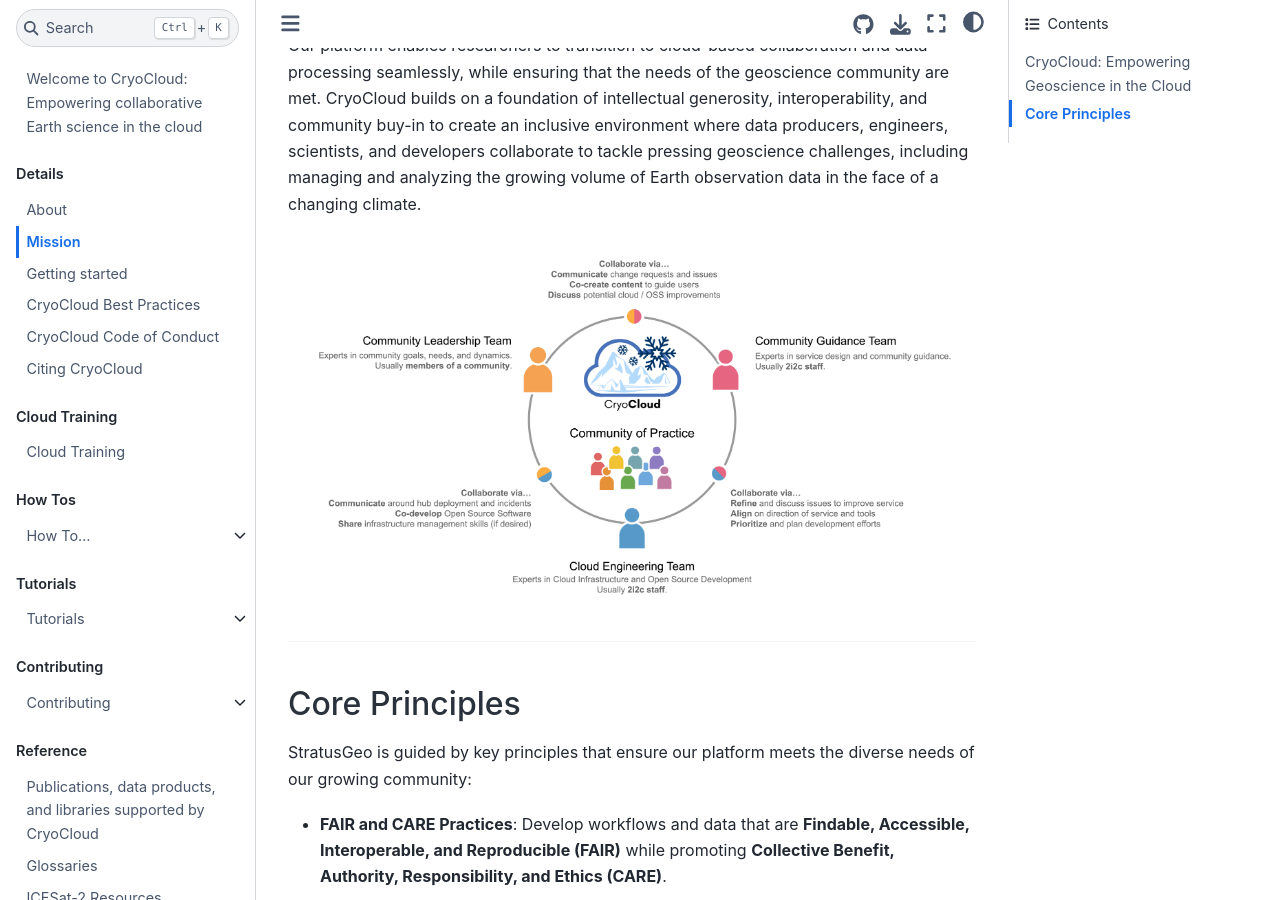
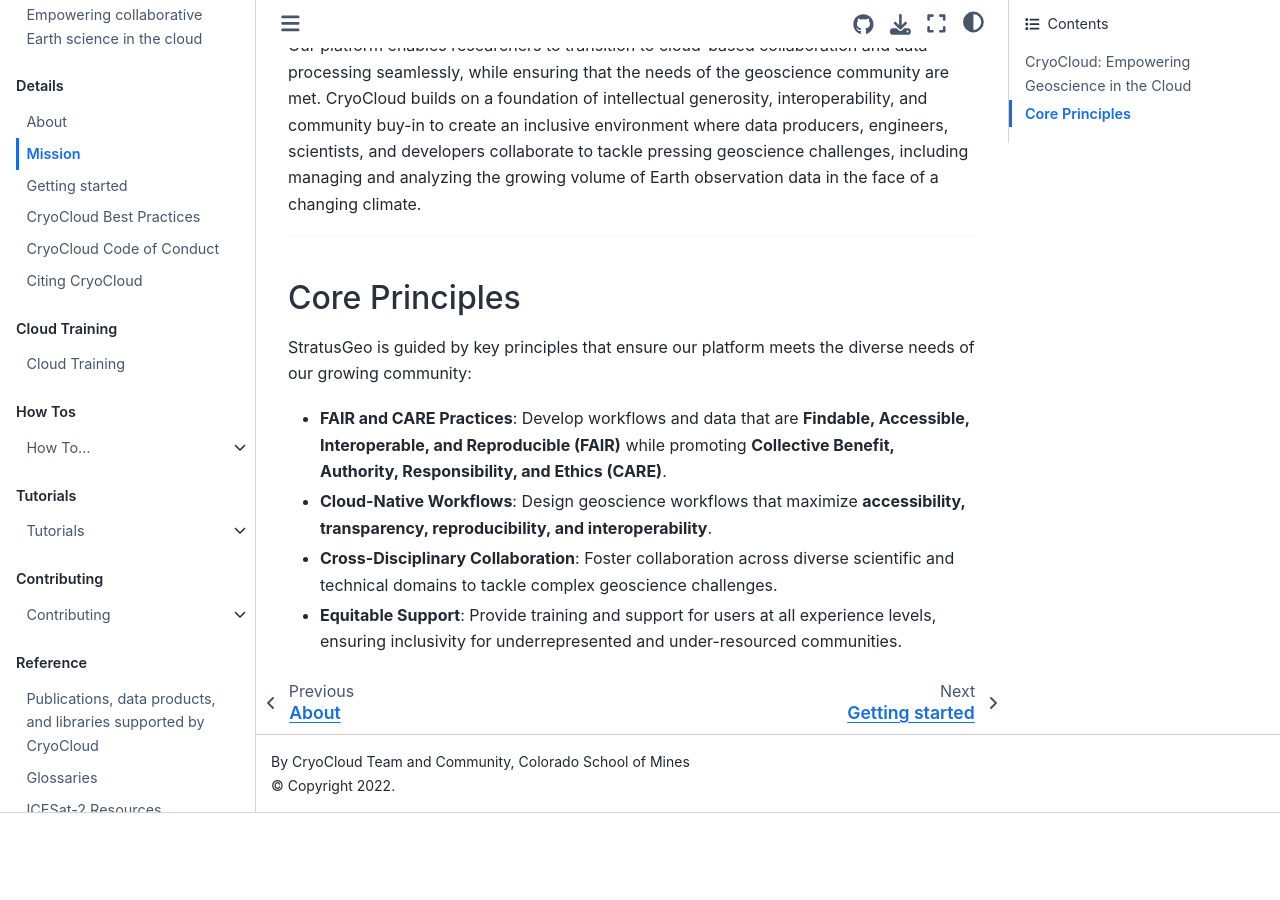
Before and after one commit to CryoInTheCloud/CryoCloudWebsite, a Jupyter Book: the page built from book/content/mission.md, in a window 1280 px wide and 900 px high, scrolled down 344 px. Built offline with Jupyter Book 1.0.4 settings and Sphinx 7.4.7 and the Sphinx Book theme 1.1.4, drawn with Linux system fonts in a browser that asks for light colours; pages that are not in the unit, such as notebooks, are missing from menus; after the commit the page ends 1157 px from its top, so only the background shows below that.

Commit message:
Remove comm of practice figure

```diff
--- a/book/content/mission.md
+++ b/book/content/mission.md
@@ -5,8 +5,6 @@
 CryoCloud is a **community-centric cloud-based computing ecosystem** designed to support geoscientists across disciplines. Our mission is to foster **collaboration, innovation, and inclusivity** by providing tools, training, and workflows that simplify cloud computing, enhance scientific impact, and reduce costs.
 
 Our platform enables researchers to transition to cloud-based collaboration and data processing seamlessly, while ensuring that the needs of the geoscience community are met. CryoCloud builds on a foundation of intellectual generosity, interoperability, and community buy-in to create an inclusive environment where data producers, engineers, scientists, and developers collaborate to tackle pressing geoscience challenges, including managing and analyzing the growing volume of Earth observation data in the face of a changing climate.
-
-![Community of Practice](../img/communityprac.png)
 
 ---
 
```
